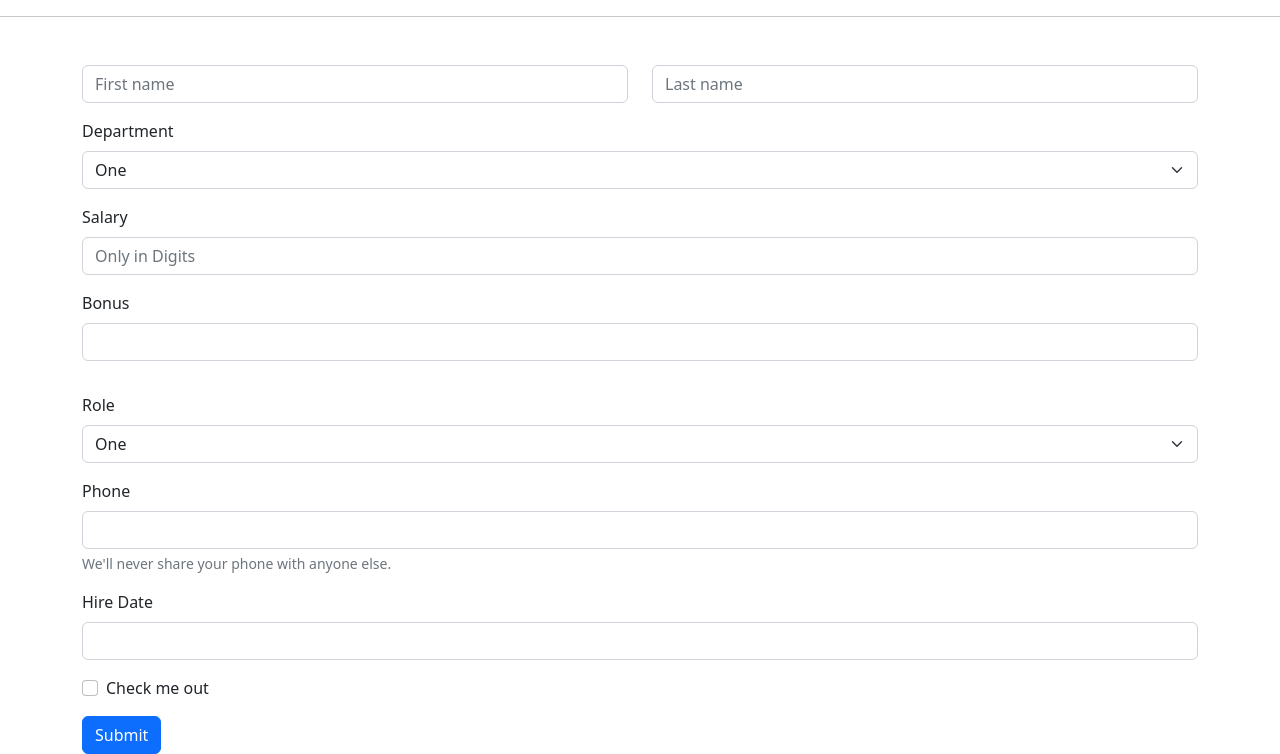
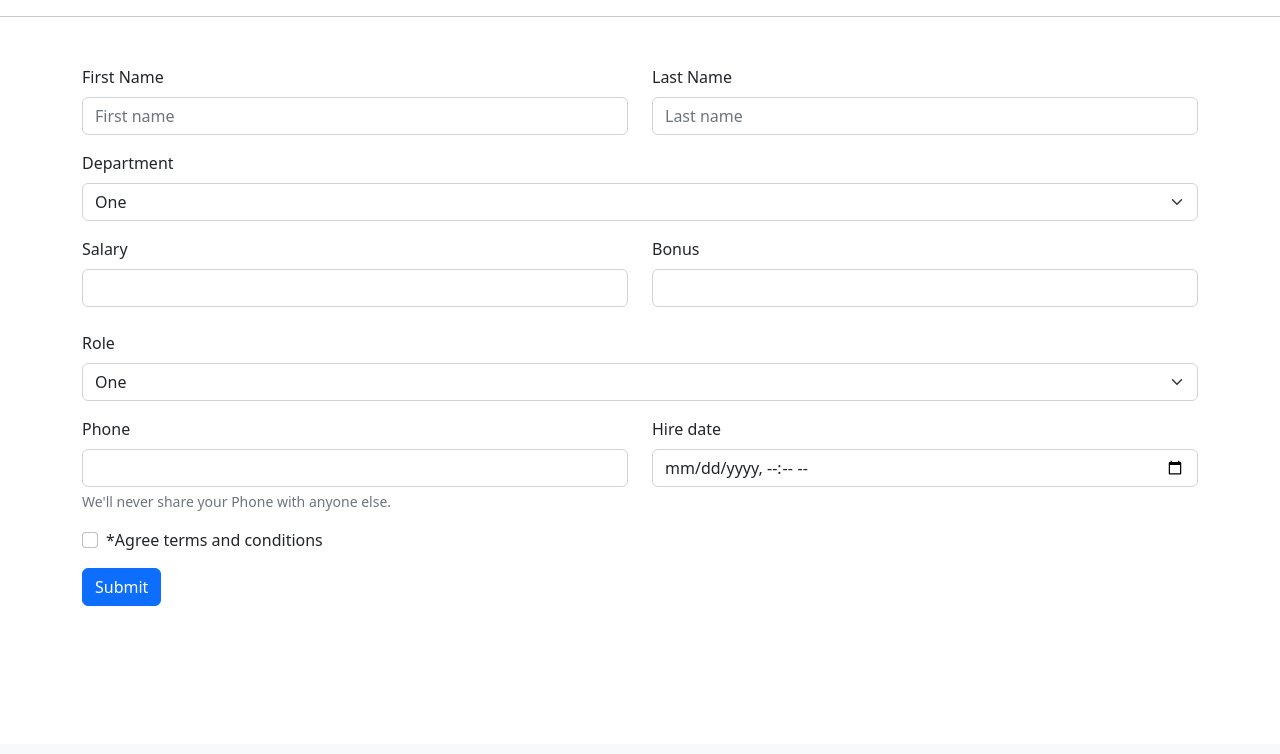
Before and after one commit to SYN606/Employee-management-in-Django, a Django app: page /add in a window 1280 px wide. Shown: the part 56-810 px from the top of the page. After the commit the page ends 662 px from the top, so only its background shows below. Run offline with Django 4.2, Linux system fonts and the light colour scheme.

Commit message:
Created form for add new employees

```diff
--- a/emp_app/templates/add.html
+++ b/emp_app/templates/add.html
@@ -4,49 +4,63 @@
   <form>
     <div class="row">
       <div class="col">
+        <label for="first_name" class="form-label">First Name</label>
         <input type="text" class="form-control" placeholder="First name" aria-label="First name">
       </div>
       <div class="col">
+        <label for="last_name" class="form-label">Last Name</label>
         <input type="text" class="form-control" placeholder="Last name" aria-label="Last name">
       </div>
     </div>
     <div class="mb-3">
-      <label for="exampleInputPassword1" class="form-label mt-3">Department</label>
+      <label for="dept" class="form-label mt-3">Department</label>
       <select class="form-select" aria-label="Default select example">
         <option value="1">One</option>
         <option value="2">Two</option>
         <option value="3">Three</option>
       </select>
     </div>
+
+    <div class="row">
+
+      <div class="mb-2 col">
+        <label for="salary" class="form-label">Salary</label>
+        <input type="number" class="form-control" id="salary">
+      </div>
+
+      <div class="mb-2 col">
+        <label for="bonus" class="form-label">Bonus</label>
+        <input type="number" class="form-control" id="bonus">
+      </div>
+    </div>
+
     <div class="mb-3">
-      <label for="exampleInputPassword1" class="form-label">Salary</label>
-      <input type="password" class="form-control" id="exampleInputPassword1" placeholder="Only in Digits"/>
-    </div>
-    <div class="mb-3">
-      <label for="exampleInputPassword1" class="form-label">Bonus</label>
-      <input type="password" class="form-control" id="exampleInputPassword1" />
-    </div>
-    <div class="mb-3">
-      <label for="exampleInputPassword1" class="form-label mt-3">Role</label>
+      <label for="role" class="form-label mt-3">Role</label>
       <select class="form-select" aria-label="Default select example">
         <option value="1">One</option>
         <option value="2">Two</option>
         <option value="3">Three</option>
       </select>
     </div>
-    <div class="mb-3">
-      <label for="exampleInputPassword1" class="form-label">Phone</label>
-      <input type="password" class="form-control" id="exampleInputPassword1">
-      <div id="emailHelp" class="form-text">We'll never share your phone with anyone else.</div>
+
+    <div class="row">
+
+      <div class="mb-3 col">
+        <label for="phone" class="form-label">Phone</label>
+        <input type="tel" class="form-control" id="phone">
+        <div id="emailHelp" class="form-text">We'll never share your Phone with anyone else.</div>
+      </div>
+
+
+      <div class="mb-3 col">
+        <label for="hire_date" class="form-label">Hire date</label>
+        <input type="datetime-local" class="form-control" id="hire_date">
+      </div>
     </div>
 
-    <div class="mb-3">
-      <label for="exampleInputPassword1" class="form-label">Hire Date</label>
-      <input type="password" class="form-control" id="exampleInputPassword1">
-    </div>
     <div class="mb-3 form-check">
       <input type="checkbox" class="form-check-input" id="exampleCheck1" />
-      <label class="form-check-label" for="exampleCheck1">Check me out</label>
+      <label class="form-check-label" for="exampleCheck1">*Agree terms and conditions</label>
     </div>
     <button type="submit" class="btn btn-primary">Submit</button>
   </form>
```
